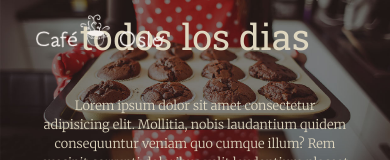
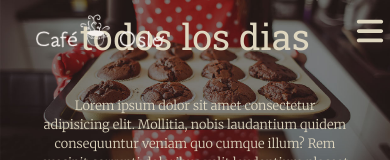
Before and after one commit to IgnacioLopez04/Cafe, a React (Create React App) app in the folder cafe-app/: page / in a window 390 px wide. Shown: the top 160 px of the page. Built offline with nearby package versions, Linux system fonts and the light colour scheme.

Commit message:
Detalles responsive

```diff
--- a/cafe-app/src/App.css
+++ b/cafe-app/src/App.css
@@ -210,6 +210,7 @@ a{
 /*------------------(670px)---------------*/
 @media screen and (max-width: 670px){
   #nav{
+    display: flex;
     position: fixed;
     background: #D2392C;
     top: 0;
@@ -249,17 +250,23 @@ a{
     background-color: rgba(0,0,0,0.5);
   }
 
+  .menu{
+    width: 40px;
+    height: 40px;
+  }
+
   #btn-menu{
     display: flex;
     justify-content: center;
     align-items: center;
-    width: 50px;
-    height: 50px;
-    font-size: 30px;
-    color: #DED6BF;
+    width: 40px;
+    height: 40px;
+    padding: 5px;
+    font-size: 20px;
+    fill: #DED6BF;
     margin-right: 20px;
     cursor: pointer;
-    border-radius: 50px;
+    border-radius: 10px;
     transition: all 0.5s;
   }
 
--- a/cafe-app/src/Components/Menu.jsx
+++ b/cafe-app/src/Components/Menu.jsx
@@ -1,14 +1,19 @@
 import { NavMenu } from "./NavMenu";
 import logo from '../Assets/Logo.png';
+import { useEffect, useState } from "react";
 
 export function Menu(){
+
+    const [menu, setMenu] = useState('hidden');
+
+
     return(
         <>
             <header className="absolute w-full z-10">
                 <div className="flex justify-between items-center" id="menu-conteiner">
                     <img src={logo} alt="Logo" id="logo" className="ml-2 p-4"></img>
-                    <div class ="menu">
-                    <svg xmlns="http://www.w3.org/2000/svg" viewBox="0 0 448 512" className="hidden">
+                    <div className ="menu">
+                    <svg xmlns="http://www.w3.org/2000/svg" viewBox="0 0 448 512" className='hidden' id="btn-menu">
                         {/* <!--!Font Awesome Free 6.5.1 by @fontawesome - https://fontawesome.com License - https://fontawesome.com/license/free Copyright 2024 Fonticons, Inc.--> */}
                         <path d="M0 96C0 78.3 14.3 64 32 64H416c17.7 0 32 14.3 32 32s-14.3 32-32 32H32C14.3 128 0 113.7 0 96zM0 256c0-17.7 14.3-32 32-32H416c17.7 0 32 14.3 32 32s-14.3 32-32 32H32c-17.7 0-32-14.3-32-32zM448 416c0 17.7-14.3 32-32 32H32c-17.7 0-32-14.3-32-32s14.3-32 32-32H416c17.7 0 32 14.3 32 32z"/>
                     </svg>
```
